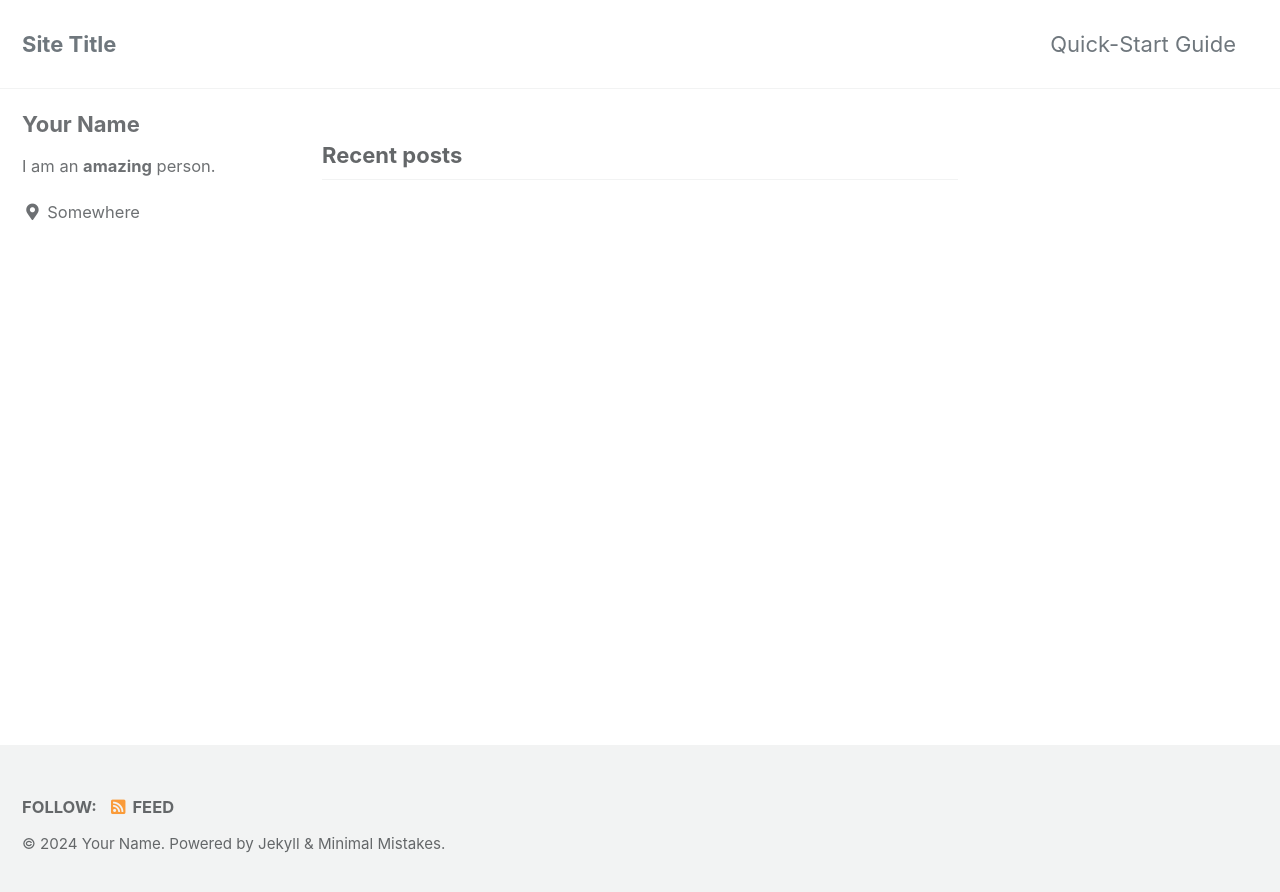
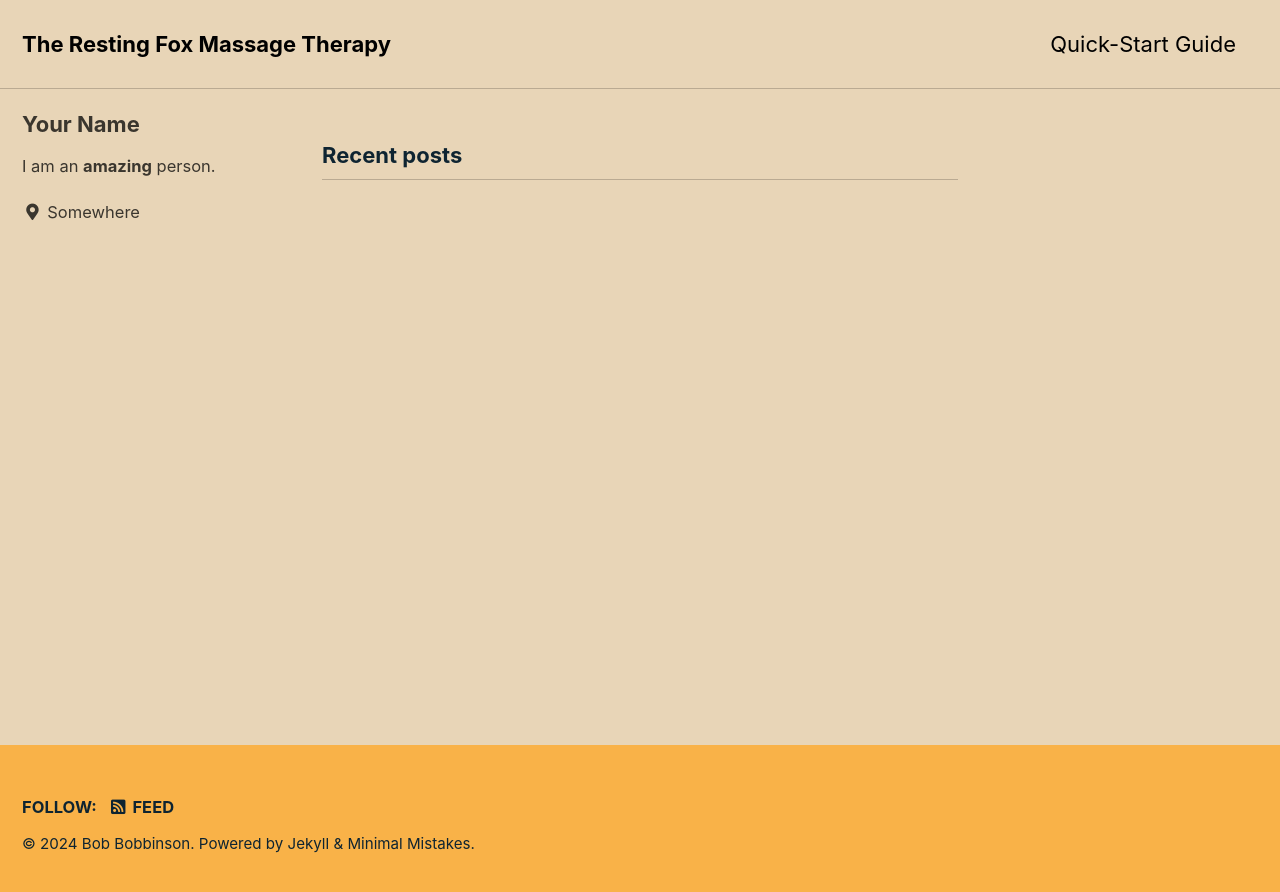
Before and after one commit to therestingfox/potato, a Jekyll site: the page built from index.html, in a window 1280 px wide. Shown: the top 892 px of the page. Built offline with Jekyll 4.4.1, drawn with Linux system fonts in a browser that asks for light colours; cached includes are drawn as plain includes; the list of posts is cut into pages by our own code.

Commit message:
Update _config.yml

```diff
--- a/_config.yml
+++ b/_config.yml
@@ -12,16 +12,16 @@
 
 # theme                  : "minimal-mistakes-jekyll"
 # remote_theme           : "mmistakes/minimal-mistakes"
-minimal_mistakes_skin    : "default" # "air", "aqua", "contrast", "dark", "dirt", "neon", "mint", "plum", "sunrise"
+minimal_mistakes_skin    : "sunrise" # "air", "aqua", "contrast", "dark", "dirt", "neon", "mint", "plum", "sunrise"
 
 # Site Settings
 locale                   : "en-US"
-title                    : "Site Title"
+title                    : "The Resting Fox Massage Therapy"
 title_separator          : "-"
 subtitle                 : # site tagline that appears below site title in masthead
-name                     : "Your Name"
-description              : "An amazing website."
-url                      : # the base hostname & protocol for your site e.g. "https://mmistakes.github.io"
+name                     : "Bob Bobbinson"
+description              : "Best bobbing website"
+url                      : "therestingfox.github.io" # the base hostname & protocol for your site e.g. "https://mmistakes.github.io"
 baseurl                  : # the subpath of your site, e.g. "/blog"
 repository               : # GitHub username/repo-name e.g. "mmistakes/minimal-mistakes"
 teaser                   : # path of fallback teaser image, e.g. "/assets/images/500x300.png"
```
